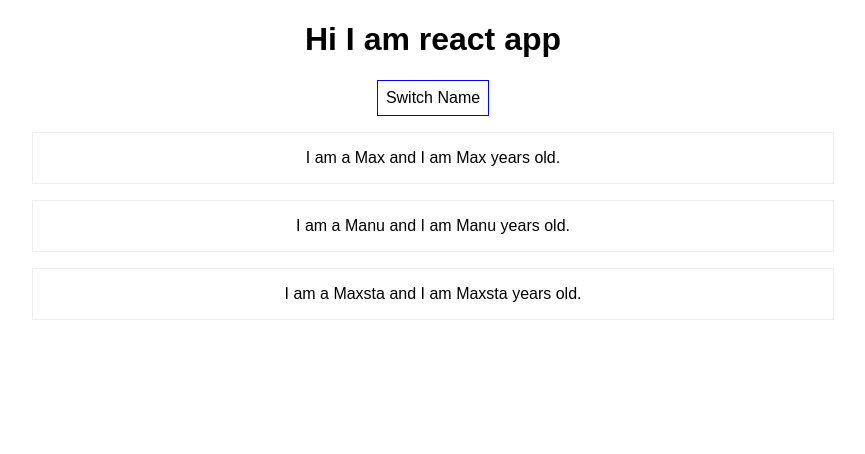
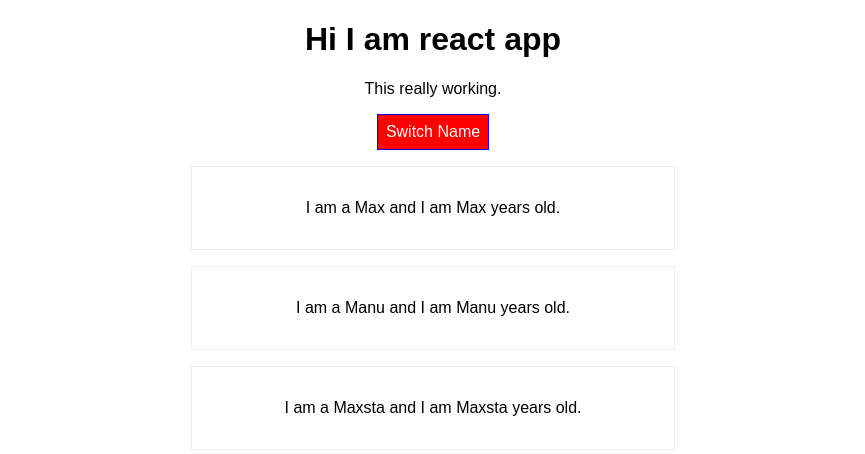
Before and after one commit to stemword/learnreact, a React (Create React App) app in the folder react-complete-guide/: page / in a window 1280 px wide. Both pictures are taken after a click on the button "Switch Name". Shown: the top 454 px of the page, without its empty margins (207-1072 px from the left). Built offline with nearby package versions, Linux system fonts and the light colour scheme.

Commit message:
add code

```diff
--- a/react-complete-guide/package.json
+++ b/react-complete-guide/package.json
@@ -3,9 +3,11 @@
   "version": "0.1.0",
   "private": true,
   "dependencies": {
+    "radium": "^0.26.0",
     "react": "^16.13.1",
     "react-dom": "^16.13.1",
-    "react-scripts": "1.1.5"
+    "react-scripts": "1.1.5",
+    "styled-components": "^5.1.1"
   },
   "scripts": {
     "start": "react-scripts start",
--- a/react-complete-guide/src/App.css
+++ b/react-complete-guide/src/App.css
@@ -1,3 +1,11 @@
 .App {
   text-align: center;
 }
+
+.red {
+	color:red;
+}
+
+.bold {
+	font-weight: bold;
+}
--- a/react-complete-guide/src/App.js
+++ b/react-complete-guide/src/App.js
@@ -1,7 +1,20 @@
 import React, { Component } from 'react';
 import './App.css';
 import Person from './Person/Person';
+//import Radium,{StyleRoot} from 'radium';
+import styled from 'styled-components';
 
+ let StyledButton = styled.button`background-color : ${props => props.alt?'red':'green'};
+      color: white;
+      font:inherit;
+      border:1px solid blue;
+      padding:8px;
+      cursor:pointer;
+      &:hover {
+        background-color:${props => props.alt?'salmon':'lightgreen'};
+      color:black;
+      }
+      `
 class App extends Component {
   state = {
     persons: [
@@ -33,7 +46,7 @@ class App extends Component {
 
   nameChangedHandler = (event, id) => {
     const personIndex = this.state.persons.findIndex(p=>{
-      return p.id == id;
+      return p.id === id;
     });
 
     const person = {...this.state.persons[personIndex]};
@@ -45,6 +58,15 @@ class App extends Component {
     });
   }
   render() {
+    const style = {
+      backgroundColor : 'green',
+      color: 'white',
+      font:"inherit",
+      border:'1px solid blue',
+      padding:'8px',
+      cursor:'pointer'
+
+    };
     var persons = null;
     if(this.state.showPersons) {
       persons = (<div>
@@ -57,19 +79,28 @@ class App extends Component {
           changed={(event) => this.nameChangedHandler(event,person.id)}
           />
         })}
-        </div>)
+        </div>);
+        style.backgroundColor = 'red';
+
     }
-    const style = {
-      backgroundColor : 'white',
-      font:"inherit",
-      border:'1px solid blue',
-      padding:'8px',
-      cursor:'pointer'
-    };
+
+    let classes = [];
+    if(this.state.persons.length <=2) {
+      classes.push('red');
+    }
+    if(this.state.persons.length <=1) {
+      classes.push('bold');
+    }
+
+
+
     return (
       <div className="App">
         <h1>Hi I am react app </h1>
-        <button style={style} onClick={() => this.togglePersonsHandler()}>Switch Name</button>
+        <p className={classes.join(' ')}>This really working.</p>
+        <StyledButton alt={this.state.showPersons} onClick={() => this.togglePersonsHandler()}>
+        Switch Name
+        </StyledButton>
         {persons}
       </div>
     );
--- a/react-complete-guide/src/Person/Person.css
+++ b/react-complete-guide/src/Person/Person.css
@@ -1,7 +1,14 @@
-.Person {
+/*.Person {
   width: 60%;
   margin: 16px auto;
   border: 1px solid #eeeeee;
   padding: 16px;
   text-align: center;
 }
+
+
+@media (min-width: 500px) {
+	.Person {
+		width: 450px;
+	}
+}*/
--- a/react-complete-guide/src/Person/Person.js
+++ b/react-complete-guide/src/Person/Person.js
@@ -1,7 +1,23 @@
 import React from 'react';
 import './Person.css';
+import styled from 'styled-components';
+//import Radium from 'radium';
+
+const StyleDiv = styled.div`
+  width: 60%;
+  margin: 16px auto;
+  border: 1px solid #eeeeee;
+  padding: 16px;
+  text-align: center;
+
+
+
+@media (min-width: 500px) {
+		width: 450px;
+}`;
 const person = (props) => {
-	return <p className="Person" onClick={props.click}>I am a {props.name} and I am {props.age} years old.</p>
+	return <StyleDiv>
+	<p onClick={props.click}>I am a {props.name} and I am {props.age} years old.</p></StyleDiv>
 }
 
 export default person;
```
Also changed, not shown: 1 other file (tests, documents, lock files or other folders).
